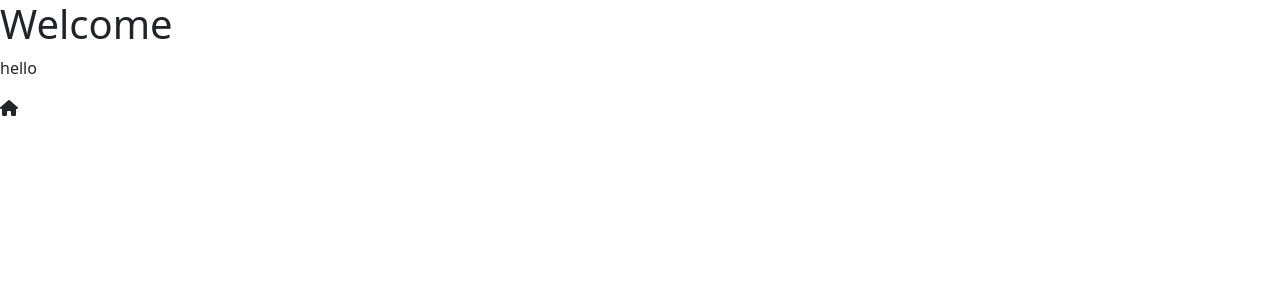
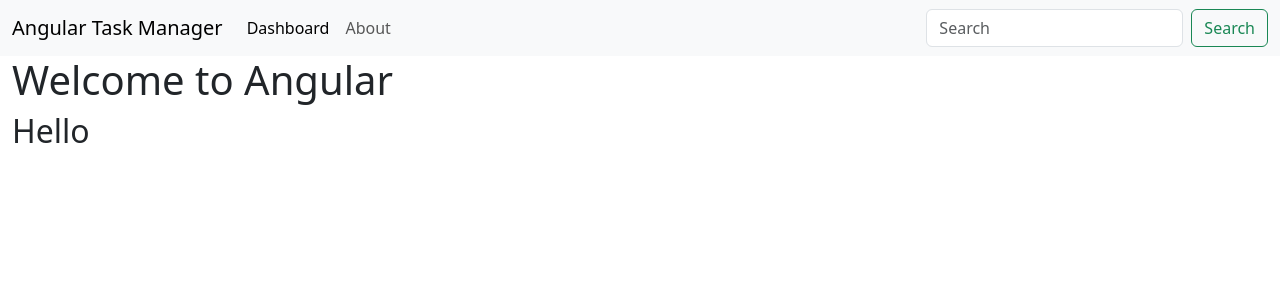
Before and after one commit to iamabhijit9874010029/TaskManager, an Angular app: page / in a window 1280 px wide. Shown: the top 300 px of the page. Built offline with nearby package versions, Linux system fonts and the light colour scheme.

Commit message:
Add Bootstrap NavBar

```diff
--- a/src/app/app.component.html
+++ b/src/app/app.component.html
@@ -1,3 +1,44 @@
-<h1>Welcome</h1>
-<p>hello</p>
-<i class="fa-solid fa-house"></i>
+<nav class="navbar navbar-expand-lg navbar-light bg-light">
+  <div class="container-fluid">
+    <a class="navbar-brand" href="#">Angular Task Manager</a>
+    <button class="navbar-toggler" type="button" data-bs-toggle="collapse" data-bs-target="#navbarSupportedContent"
+      aria-controls="navbarSupportedContent" aria-expanded="false" aria-label="Toggle navigation">
+      <span class="navbar-toggler-icon"></span>
+    </button>
+    <div class="collapse navbar-collapse" id="navbarSupportedContent">
+      <ul class="navbar-nav me-auto mb-2 mb-lg-0">
+        <li class="nav-item">
+          <a class="nav-link active" aria-current="page" href="#">Dashboard</a>
+        </li>
+        <li class="nav-item">
+          <a class="nav-link" href="#">About</a>
+        </li>
+        <!-- <li class="nav-item dropdown">
+          <a class="nav-link dropdown-toggle" href="#" id="navbarDropdown" role="button" data-bs-toggle="dropdown"
+            aria-expanded="false">
+            Dropdown
+          </a>
+          <ul class="dropdown-menu" aria-labelledby="navbarDropdown">
+            <li><a class="dropdown-item" href="#">Action</a></li>
+            <li><a class="dropdown-item" href="#">Another action</a></li>
+            <li>
+              <hr class="dropdown-divider">
+            </li>
+            <li><a class="dropdown-item" href="#">Something else here</a></li>
+          </ul>
+        </li>
+        <li class="nav-item">
+          <a class="nav-link disabled" href="#" tabindex="-1" aria-disabled="true">Disabled</a>
+        </li> -->
+      </ul>
+      <form class="d-flex">
+        <input class="form-control me-2" type="search" placeholder="Search" aria-label="Search">
+        <button class="btn btn-outline-success" type="submit">Search</button>
+      </form>
+    </div>
+  </div>
+</nav>
+<div class="container-fluid">
+  <h1>Welcome to Angular</h1>
+  <h2>Hello</h2>
+</div>
```
